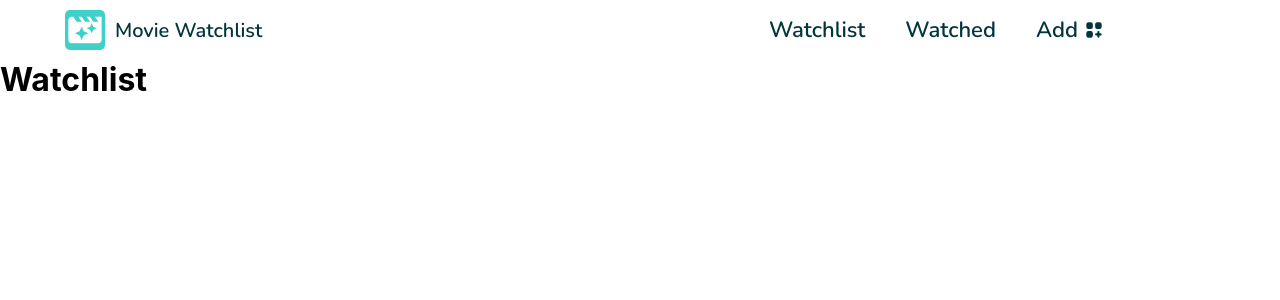
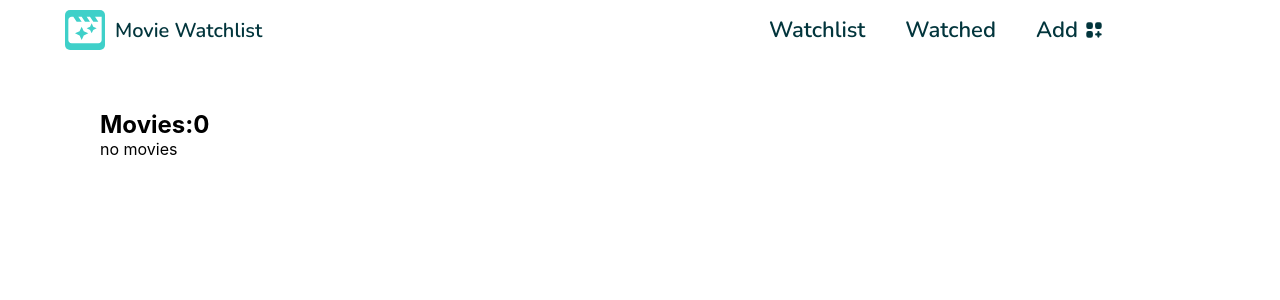
Before and after one commit to iamEJ/movie-list, a React (Create React App) app: page /watchlist in a window 1280 px wide. Shown: the top 300 px of the page. Built offline with nearby package versions, Linux system fonts and the light colour scheme.

Commit message:
add list functionality

```diff
--- a/src/components/MovieCardInSearch.js
+++ b/src/components/MovieCardInSearch.js
@@ -1,10 +1,20 @@
 import styled from "styled-components";
 import { RiMovie2Line } from "react-icons/ri";
+import { useContext } from "react";
+import { MovieContext } from "./../context/movieContext";
 
 function MovieCardInSearch({ movie }) {
+  const { addMovieToWatchList, watchlist, watched, addMovieToWatched } =
+    useContext(MovieContext);
+
+  let storedMovie = watchlist.find((mov) => mov.id === movie.id);
+  let movieWatched = watched.find((mov) => mov.id === movie.id);
+
+  const watchlistDisabled = storedMovie ? true : movieWatched ? true : false;
+  const watchedDisabled = movieWatched ? true : false;
   return (
     <Wrapper>
-      <SearchCard>
+      <SearchCard style={watchlistDisabled ? { opacity: 0.6 } : { opacity: 1 }}>
         {movie.poster_path ? (
           <img
             src={`https://image.tmdb.org/t/p/w200${movie.poster_path}`}
@@ -24,8 +34,21 @@ function MovieCardInSearch({ movie }) {
             </span>
           </h1>
           <p>{movie.overview.substring(0, 100)}...</p>
-          <button type="button" className="btn-hover">
-            Add to Watchlist
+          <button
+            type="button"
+            className="btn-hover"
+            disabled={watchlistDisabled}
+            onClick={() => addMovieToWatchList(movie)}
+          >
+            {watchlistDisabled ? "On Your Watchlist" : "Add to Watchlist"}
+          </button>
+          <button
+            type="button"
+            className="btn-hover"
+            disabled={watchedDisabled}
+            onClick={() => addMovieToWatched(movie)}
+          >
+            {watchedDisabled ? "On Your Watched" : "Add to Watched"}
           </button>
         </div>
       </SearchCard>
@@ -141,6 +164,13 @@ const SearchCard = styled.div`
     width: 100%;
     height: 100%;
   }
+
+  button:disabled,
+  button[disabled] {
+    color: #c5bebe;
+    cursor: not-allowed;
+    pointer-events: none;
+  }
 `;
 
 export default MovieCardInSearch;
--- /dev/null
+++ b/src/components/MovieControls.js
@@ -0,0 +1,37 @@
+import { useContext } from "react";
+import { MovieContext } from "./../context/movieContext";
+
+function MovieControls({ movie, type }) {
+  const {
+    removeMovieFromWatchlist,
+    addMovieToWatched,
+    addMovieBackToWatchlist,
+    removeMovieFromWatched,
+  } = useContext(MovieContext);
+  return (
+    <div>
+      {type === "watchlist" && (
+        <>
+          <button onClick={() => addMovieToWatched(movie)}>
+            add to watched
+          </button>
+          <button onClick={() => removeMovieFromWatchlist(movie.id)}>
+            remove
+          </button>
+        </>
+      )}
+      {type === "watched" && (
+        <>
+          <button onClick={() => addMovieBackToWatchlist(movie)}>
+            add to watchlist
+          </button>
+          <button onClick={() => removeMovieFromWatched(movie.id)}>
+            remove
+          </button>
+        </>
+      )}
+    </div>
+  );
+}
+
+export default MovieControls;
--- a/src/components/Watched.js
+++ b/src/components/Watched.js
@@ -1,11 +1,36 @@
-import React from "react";
+import { useContext } from "react";
+import styled from "styled-components";
+import { MovieContext } from "./../context/movieContext";
+import WatchlistCard from "./WatchlistCard";
 
 function Watched() {
+  const { watched } = useContext(MovieContext);
   return (
-    <div>
-      <h1>Watched</h1>
-    </div>
+    <Wrapper>
+      <h1>Movies:{watched.length}</h1>
+      {watched.length > 0 ? (
+        <div>
+          {watched.map((movie) => {
+            return (
+              <WatchlistCard movie={movie} key={movie.id} type="watched" />
+            );
+          })}
+        </div>
+      ) : (
+        <p>no movies</p>
+      )}
+    </Wrapper>
   );
 }
 
+const Wrapper = styled.section`
+  margin: 50px 100px;
+
+  div {
+    display: grid;
+    grid-template-columns: 1fr 1fr 1fr 1fr;
+    gap: 1em;
+  }
+`;
+
 export default Watched;
--- a/src/components/Watchlist.js
+++ b/src/components/Watchlist.js
@@ -1,9 +1,37 @@
+import { useContext } from "react";
+import styled from "styled-components";
+import { MovieContext } from "./../context/movieContext";
+import WatchlistCard from "./WatchlistCard";
+
 function Watchlist() {
+  const { watchlist } = useContext(MovieContext);
+
   return (
-    <div>
-      <h1>Watchlist</h1>
-    </div>
+    <Wrapper>
+      <h1>Movies:{watchlist.length}</h1>
+      {watchlist.length > 0 ? (
+        <div>
+          {watchlist.map((movie) => {
+            return (
+              <WatchlistCard movie={movie} key={movie.id} type="watchlist" />
+            );
+          })}
+        </div>
+      ) : (
+        <p>no movies</p>
+      )}
+    </Wrapper>
   );
 }
 
+const Wrapper = styled.section`
+  margin: 50px 100px;
+
+  div {
+    display: grid;
+    grid-template-columns: 1fr 1fr 1fr 1fr;
+    gap: 1em;
+  }
+`;
+
 export default Watchlist;
--- /dev/null
+++ b/src/components/WatchlistCard.js
@@ -0,0 +1,20 @@
+import styled from "styled-components";
+import MovieControls from "./MovieControls";
+
+function WatchlistCard({ movie, type }) {
+  return (
+    <Wrapper>
+      <img
+        src={`https://image.tmdb.org/t/p/w200${movie.poster_path}`}
+        alt={movie.title}
+      />
+      <MovieControls type={type} movie={movie} />
+    </Wrapper>
+  );
+}
+
+const Wrapper = styled.div`
+  background: lightgrey;
+`;
+
+export default WatchlistCard;
--- /dev/null
+++ b/src/context/actions.js
@@ -0,0 +1,5 @@
+export const ADD_MOVIE_TO_WATCHLIST = "ADD_MOVIE_TO_WATCHLIST";
+export const REMOVE_MOVIE_FROM_WATCHLIST = "REMOVE_MOVIE_FROM_WATCHLIST";
+export const ADD_MOVIE_TO_WATCHED = "ADD_MOVIE_TO_WATCHED";
+export const REMOVE_MOVIE_FROM_WATCHED = "REMOVE_MOVIE_FROM_WATCHED";
+export const ADD_MOVIE_BACK_TO_WATCHLIST = "ADD_MOVIE_BACK_TO_WATCHLIST";
--- /dev/null
+++ b/src/context/movieContext.js
@@ -0,0 +1,64 @@
+import { createContext, useReducer, useEffect } from "react";
+import reducer from "./movieReducer";
+import {
+  ADD_MOVIE_BACK_TO_WATCHLIST,
+  ADD_MOVIE_TO_WATCHED,
+  ADD_MOVIE_TO_WATCHLIST,
+  REMOVE_MOVIE_FROM_WATCHED,
+  REMOVE_MOVIE_FROM_WATCHLIST,
+} from "./actions";
+
+const initialState = {
+  watchlist: localStorage.getItem("watchlist")
+    ? JSON.parse(localStorage.getItem("watchlist"))
+    : [],
+  watched: localStorage.getItem("watched")
+    ? JSON.parse(localStorage.getItem("watched"))
+    : [],
+};
+
+export const MovieContext = createContext(initialState);
+
+export const MovieProvider = ({ children }) => {
+  const [state, dispatch] = useReducer(reducer, initialState);
+
+  useEffect(() => {
+    localStorage.setItem("watchlist", JSON.stringify(state.watchlist));
+    localStorage.setItem("watched", JSON.stringify(state.watched));
+  }, [state]);
+
+  const addMovieToWatchList = (movie) => {
+    dispatch({ type: ADD_MOVIE_TO_WATCHLIST, payload: movie });
+  };
+
+  const addMovieToWatched = (movie) => {
+    dispatch({ type: ADD_MOVIE_TO_WATCHED, payload: movie });
+  };
+
+  const removeMovieFromWatchlist = (id) => {
+    dispatch({ type: REMOVE_MOVIE_FROM_WATCHLIST, payload: id });
+  };
+
+  const removeMovieFromWatched = (id) => {
+    dispatch({ type: REMOVE_MOVIE_FROM_WATCHED, payload: id });
+  };
+
+  const addMovieBackToWatchlist = (movie) => {
+    dispatch({ type: ADD_MOVIE_BACK_TO_WATCHLIST, payload: movie });
+  };
+
+  return (
+    <MovieContext.Provider
+      value={{
+        ...state,
+        addMovieToWatchList,
+        removeMovieFromWatchlist,
+        addMovieToWatched,
+        removeMovieFromWatched,
+        addMovieBackToWatchlist,
+      }}
+    >
+      {children}
+    </MovieContext.Provider>
+  );
+};
--- /dev/null
+++ b/src/context/movieReducer.js
@@ -0,0 +1,46 @@
+import {
+  ADD_MOVIE_BACK_TO_WATCHLIST,
+  ADD_MOVIE_TO_WATCHED,
+  ADD_MOVIE_TO_WATCHLIST,
+  REMOVE_MOVIE_FROM_WATCHED,
+  REMOVE_MOVIE_FROM_WATCHLIST,
+} from "./actions";
+
+const reducer = (state, action) => {
+  switch (action.type) {
+    case ADD_MOVIE_TO_WATCHLIST:
+      return { ...state, watchlist: [action.payload, ...state.watchlist] };
+    case REMOVE_MOVIE_FROM_WATCHLIST:
+      return {
+        ...state,
+        watchlist: state.watchlist.filter(
+          (movie) => movie.id !== action.payload
+        ),
+      };
+    case ADD_MOVIE_TO_WATCHED:
+      return {
+        ...state,
+        watchlist: state.watchlist.filter(
+          (movie) => movie.id !== action.payload.id
+        ),
+        watched: [action.payload, ...state.watched],
+      };
+    case ADD_MOVIE_BACK_TO_WATCHLIST:
+      return {
+        ...state,
+        watchlist: [action.payload, ...state.watchlist],
+        watched: state.watched.filter(
+          (movie) => movie.id !== action.payload.id
+        ),
+      };
+    case REMOVE_MOVIE_FROM_WATCHED:
+      return {
+        ...state,
+        watched: state.watched.filter((movie) => movie.id !== action.payload),
+      };
+    default:
+      return state;
+  }
+};
+
+export default reducer;
--- a/src/index.js
+++ b/src/index.js
@@ -2,10 +2,13 @@ import React from "react";
 import ReactDOM from "react-dom";
 import "./index.css";
 import App from "./App";
+import { MovieProvider } from "./context/movieContext";
 
 ReactDOM.render(
   <React.StrictMode>
-    <App />
+    <MovieProvider>
+      <App />
+    </MovieProvider>
   </React.StrictMode>,
   document.getElementById("root")
 );
```
